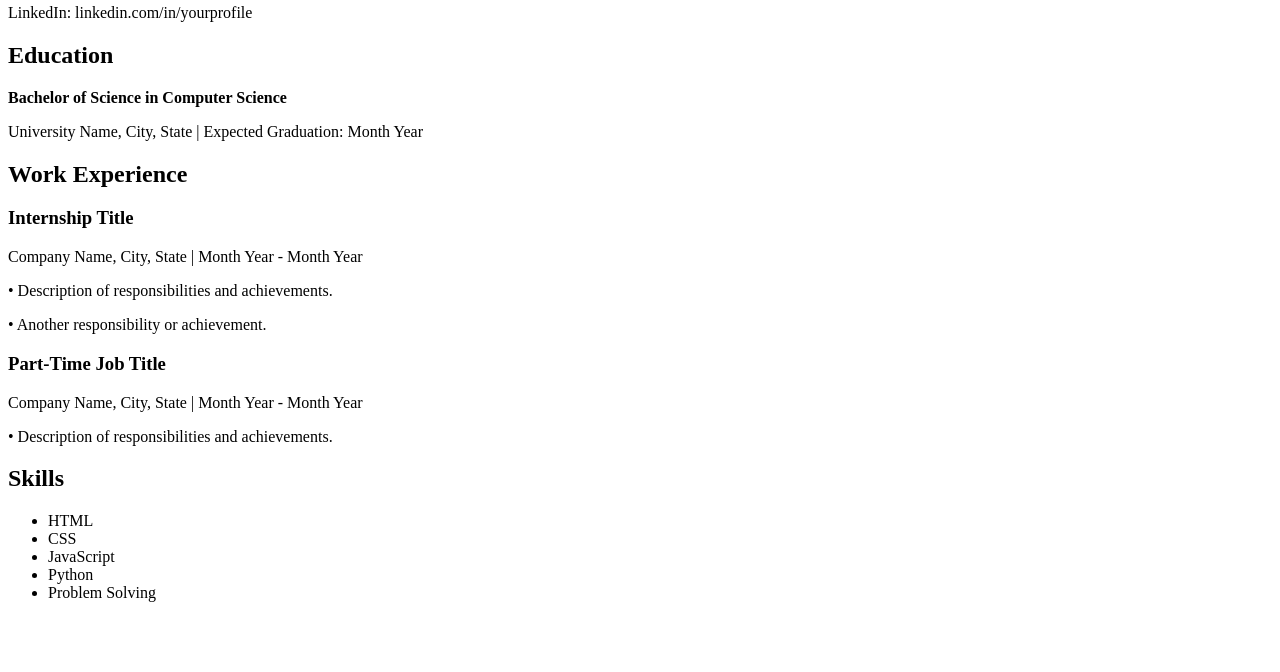
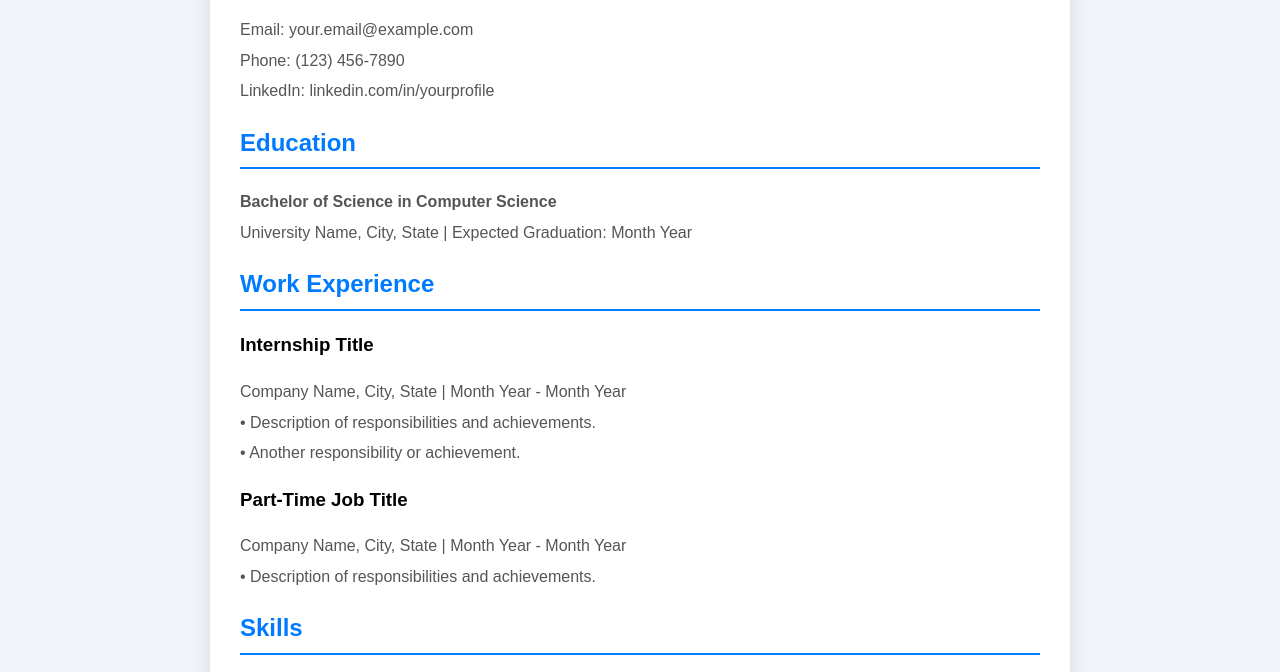
Before and after one commit to AbrahamBaffoe1/sample-resume-codes, a plain HTML site: page index.html in a window 1280 px wide. Shown: the part 191-863 px from the top of the page. Before the commit the page ends 809 px from the top, so only its background shows below. Drawn offline with Linux system fonts and the light colour scheme.

Commit message:
new commit

```diff
--- a/index.html
+++ b/index.html
@@ -5,6 +5,7 @@
     <meta charset="UTF-8">
     <meta name="viewport" content="width=device-width, initial-scale=1.0">
     <title>Student Resume</title>
+    <link rel="stylesheet" href="styles.css">
 
 </head>
 
--- a/scripts.js
+++ b/scripts.js
@@ -0,0 +1 @@
+console.log("Welcome to my Resume")
```
